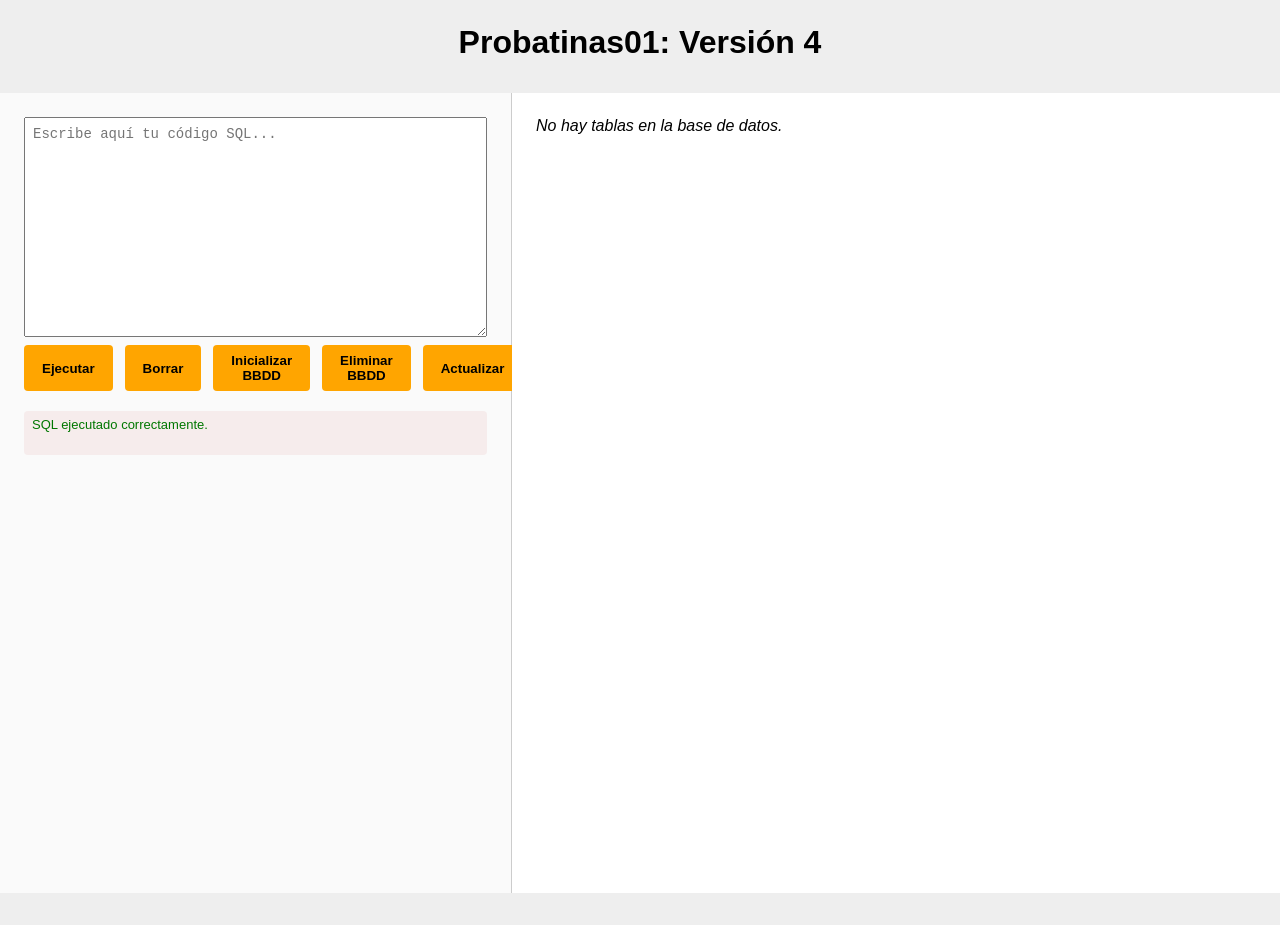
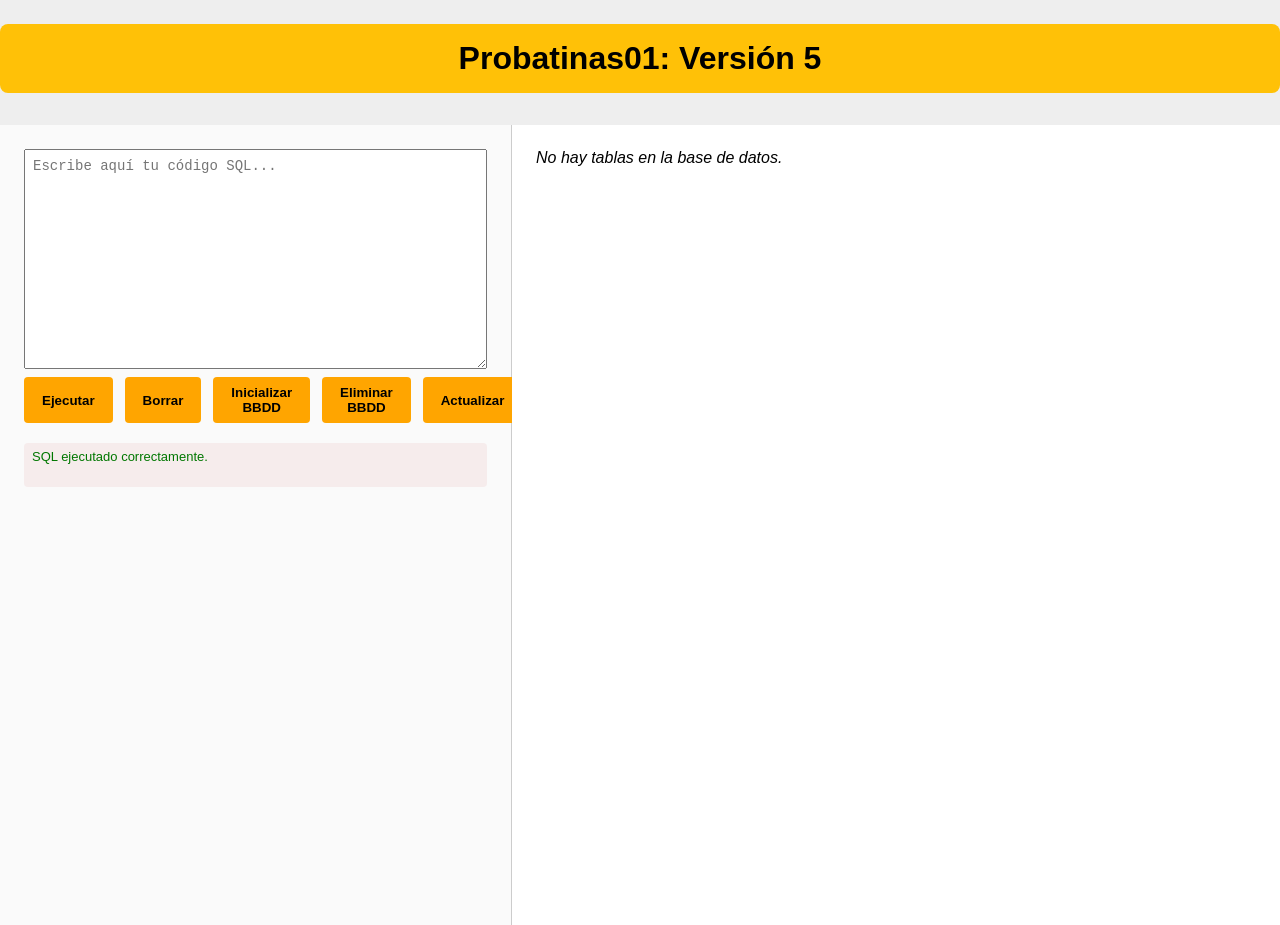
Before and after one commit to AlbertoRiveraLobato/probatinas01, a plain HTML site: page index.html in a window 1280 px wide. Both pictures are taken after a click on the button "Ejecutar". Before the commit the page ends 893 px from the top, so only its background shows below. Drawn offline with nearby package versions, Linux system fonts and the light colour scheme.

Commit message:
Update version 5 and add title color change feature
Updated the version to 5 and added a function to change the title background color randomly.

```diff
--- a/index.html
+++ b/index.html
@@ -12,7 +12,7 @@ Puedes cambiar la versión editando la variable VERSION al inicio del archivo.
     // ========================
     // CAMBIA AQUÍ LA VERSIÓN
     // ========================
-    const VERSION = "4";
+    const VERSION = "5";
     const TITULO = "Probatinas01";
   </script>
   <style>
@@ -21,7 +21,15 @@ Puedes cambiar la versión editando la variable VERSION al inicio del archivo.
     .left, .right { padding: 24px; box-sizing: border-box; height: 100vh; }
     .left { width: 40%; background: #fafafa; border-right: 1px solid #ccc; display: flex; flex-direction: column;}
     .right { width: 60%; overflow:auto; background: #fff; }
-    h1 { text-align: center; margin-top: 24px; margin-bottom: 32px;}
+    h1 {
+      text-align: center;
+      margin-top: 24px;
+      margin-bottom: 32px;
+      padding: 16px 0;
+      border-radius: 8px;
+      transition: background 0.4s;
+      background: #fffde7; /* color base inicial */
+    }
     .sql-input { resize: vertical; width: 100%; height: 220px; font-size: 14px; font-family: 'Fira Mono', monospace; padding: 8px; box-sizing: border-box; margin-bottom: 8px;}
     .btn-row { display: flex; gap:12px; margin-bottom:12px; }
     button { padding: 8px 18px; background: #ffa500; border: none; border-radius: 4px; cursor: pointer; font-weight: bold;}
@@ -99,6 +107,31 @@ INSERT INTO alumnos (nombre,edad,curso_id) VALUES ('Ana',20,1),('Luis',21,2),('M
       el.style.color = isError ? "#a00" : "#070";
     }
 
+    // Lista de colores para el fondo del título
+    const coloresTitulo = [
+      "#FFC107", // amarillo
+      "#8BC34A", // verde
+      "#03A9F4", // azul
+      "#E91E63", // rosa
+      "#FF9800", // naranja
+      "#9C27B0", // morado
+      "#009688", // verde azulado
+      "#FFEB3B", // amarillo claro
+      "#607D8B", // gris azulado
+      "#F44336"  // rojo
+    ];
+
+    function cambiaColorTitulo() {
+      // Elige un color aleatorio de la lista, diferente al actual
+      const h1 = document.querySelector('h1');
+      let nuevoColor;
+      do {
+        nuevoColor = coloresTitulo[Math.floor(Math.random() * coloresTitulo.length)];
+      } while (h1.style.background === nuevoColor);
+      h1.style.background = nuevoColor;
+      h1.style.transition = "background 0.4s";
+    }
+
     // Inicializar SQL.js
     initSqlJs({locateFile: file => `https://cdnjs.cloudflare.com/ajax/libs/sql.js/1.6.2/${file}`})
       .then(SQLLib => {
@@ -115,6 +148,7 @@ INSERT INTO alumnos (nombre,edad,curso_id) VALUES ('Ana',20,1),('Luis',21,2),('M
         const result = db.exec(sql);
         showMsg('SQL ejecutado correctamente.');
         renderTables();
+        cambiaColorTitulo(); // Cambia el fondo del título cada vez que se ejecuta SQL
       } catch (e) {
         showMsg(e.message, true);
       }
```
